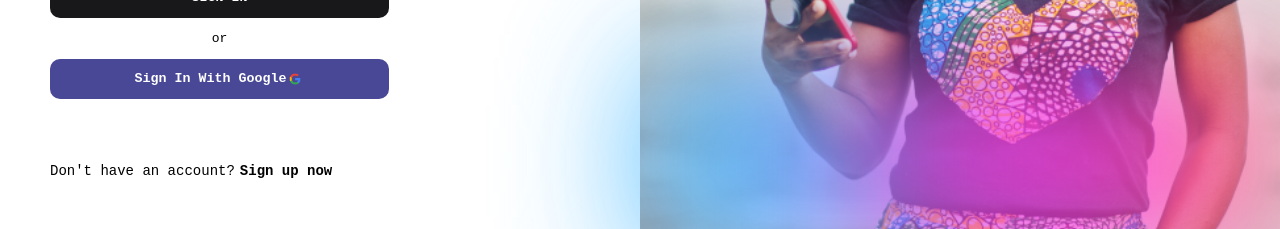
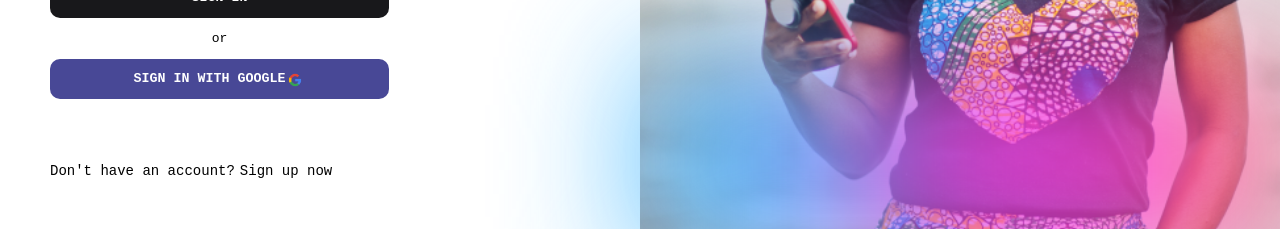
Before and after one commit to Team-xyzdev/iSELL, a React (Create React App) app: page /login in a window 1280 px wide. Shown: the part 434-663 px from the top of the page. Built offline with nearby package versions, Linux system fonts and the light colour scheme; no server answers; a web font is replaced by a local one.

Commit message:
adding logout funtionalities ➫

```diff
--- a/src/Components/Login/login.scss
+++ b/src/Components/Login/login.scss
@@ -148,6 +148,7 @@
 			 padding: 0px;
 		  }
 		  button {
+
 			  display: flex;
 			  flex-direction: row;
 			  width: 100%;
@@ -157,11 +158,12 @@
 			  background: rgb(72, 72, 150);
 			.google__text {
 				display: flex;
-				text-transform: capitalize;
+				text-transform: uppercase;
 			}
 			img {
 				display: flex;
-				width: 18px;
+				width: 20px;
+				margin-top: 2px;
 				padding: 0px;
 
 				@media screen and (max-width: 1000px) {
@@ -178,7 +180,8 @@
 		  .signup__link {
 			  cursor: pointer;
 			  padding-left: 5px;
-			  font-weight: 550;
+			  font-weight: 300;
+			  font-family: TT Firs Neue,'Courier New';
 		  }
 		}
 	  }
--- a/src/Components/Register/register.scss
+++ b/src/Components/Register/register.scss
@@ -155,11 +155,12 @@
 			  background: rgb(72, 72, 150);
 			.google__text {
 				display: flex;
-				text-transform: capitalize;
+				text-transform: uppercase;
 			}
 			img {
 				display: flex;
-				width: 18px;
+				width: 20px;
+				margin-top: 2px;
 				padding: 0px;
 
 				@media screen and (max-width: 1000px) {
@@ -176,7 +177,8 @@
 		   .signup__link {
 			   cursor: pointer;
 			   padding-left: 5px;
-			   font-weight: 550;
+			   font-weight: 300;
+			   font-family: TT Firs Neue,'Courier New';
 		   }
 		 }
 	 }
--- a/src/Components/setup/setup.component.tsx
+++ b/src/Components/setup/setup.component.tsx
@@ -6,6 +6,7 @@ import { useState,useRef, useEffect } from "react";
 import { useSelector } from "react-redux";
 import { RootState } from "../../store/store";
 import "./setup.scss";
+import { Link } from "react-router-dom";
 import { UilImage, UilBellSchool, UilCommentAltMessage, UilBookmark} from '@iconscout/react-unicons'
 import { businessTypeOption } from "./setup.business-type";
 
@@ -13,6 +14,7 @@ import { businessTypeOption } from "./setup.business-type";
 // import firebase modules
 import { storage,
       addSetupDetails,
+      signOutUser,
       checkverification } from "../../firebase/firebase.utils";
 import { ref, getDownloadURL, uploadBytesResumable } from "firebase/storage"
 
@@ -23,6 +25,10 @@ const Setup = () => {
 const getUserUid: string | null= useSelector(
        (state: RootState) => state.currentUser.currentUser)
 
+// signout user
+// const signOut = () => {
+
+// }
 
   // initial value state
 const [values, setValues] = useState({
@@ -181,8 +187,10 @@ const addHeaderImage = async (e :any) => {
            </form>
          </div>
       </div>
-      <div className="logout">
+      <div className="logout" onClick={signOutUser}>
+       <Link to='/login'>
       <button className="button__logout"> Log Out</button>
+      </Link>
       </div>
     </div>
 
--- a/src/firebase/firebase.utils.ts
+++ b/src/firebase/firebase.utils.ts
@@ -8,6 +8,7 @@ import { initializeApp } from 'firebase/app';
 import {
     getAuth,
     signInWithRedirect,
+    signOut,
     signInWithPopup,
     GoogleAuthProvider,
     createUserWithEmailAndPassword,
@@ -121,6 +122,9 @@ export const signInAuthUserWithEmailAndPassword = async (email : string, passwor
   return await signInWithEmailAndPassword(auth, email, password);
 };
 
+//signout
+export const signOutUser = async () => await signOut(auth);
+
 export const onAuthStateChangedListener = (callback : any) =>
   onAuthStateChanged(auth, callback);
 
```
